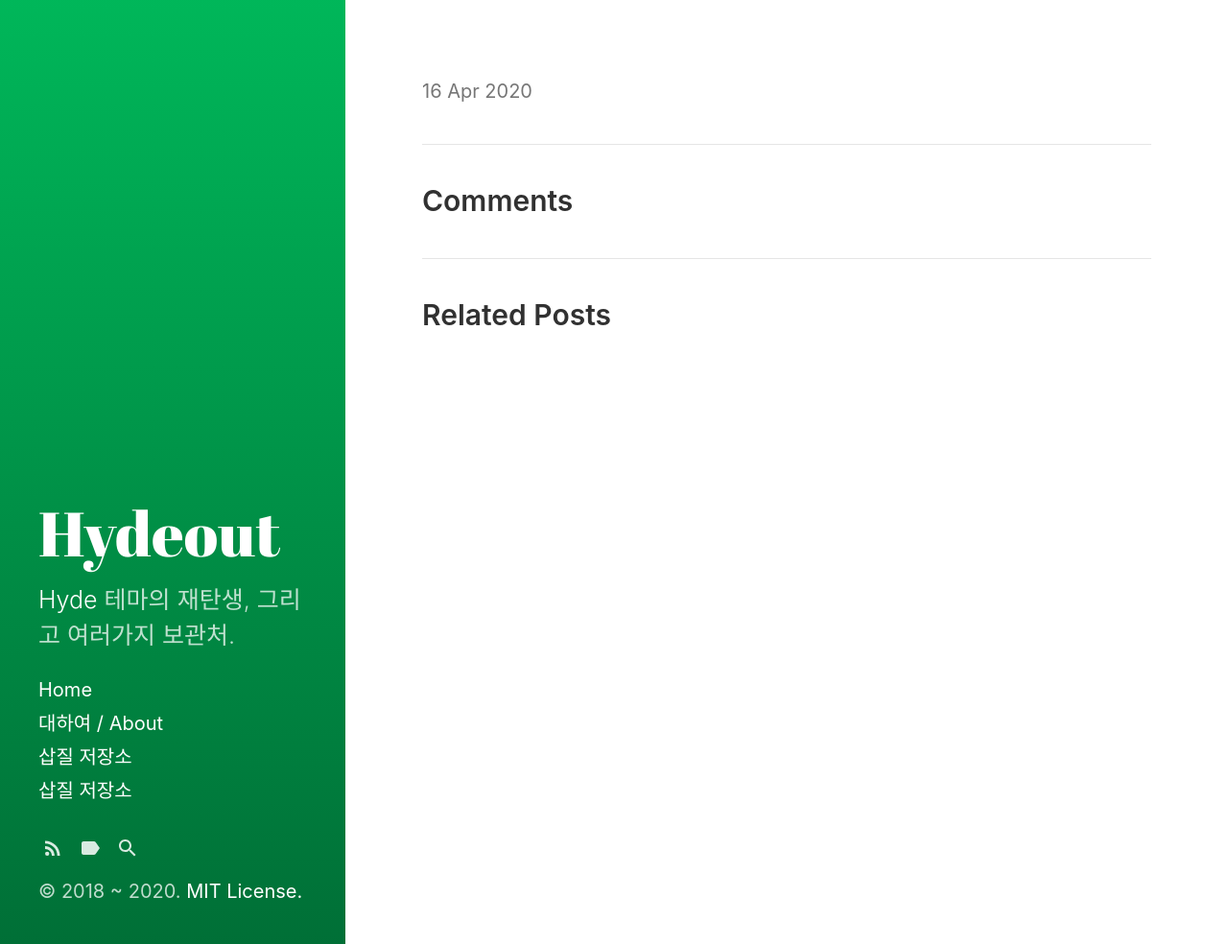
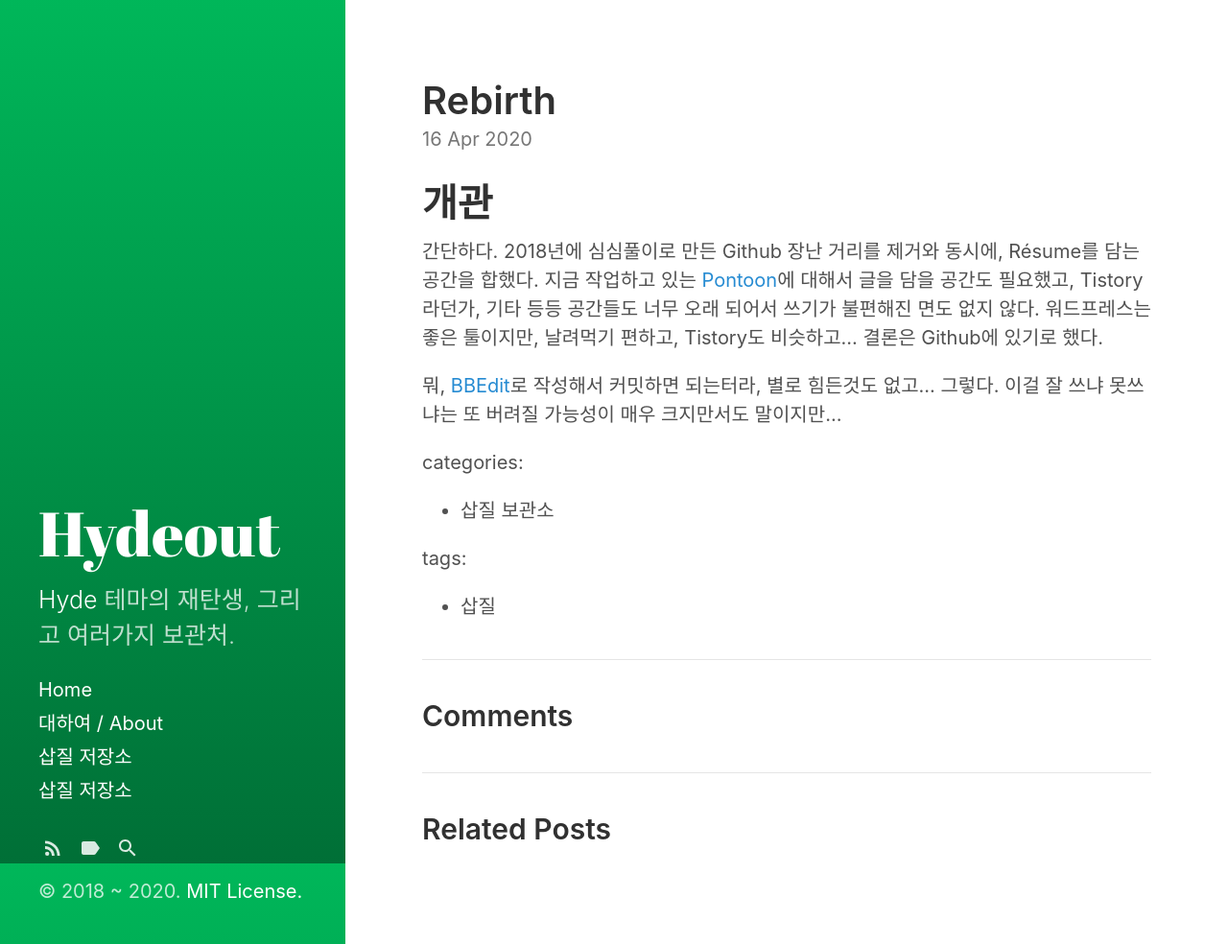
Before and after one commit to readingsnail/readingsnail.github.io, a Jekyll site: the page built from _posts/2020-04-16-Rebirth.md, in a window 1280 px wide and 984 px high. Shown: the whole window at 96% size. Built offline with Jekyll 4.4.1, drawn with Linux system fonts in a browser that asks for light colours; our own code applies the rules of GitHub Pages for plain Markdown files; part of the change alters nothing that is shown.

Commit message:
edit file

```diff
--- a/_posts/2020-04-16-Rebirth.md
+++ b/_posts/2020-04-16-Rebirth.md
@@ -1,7 +1,3 @@
----
-layout: post
-title: 새로운 시작
-
 개관
 ======
 간단하다. 2018년에 심심풀이로 만든 Github 장난 거리를 제거와 동시에, Résume를 담는 공간을 합했다. 지금 작업하고 있는 [Pontoon](https://github.com/mozilla/pontoon/)에 대해서 글을 담을 공간도 필요했고, Tistory 라던가, 기타 등등 공간들도 너무 오래 되어서 쓰기가 불편해진 면도 없지 않다. 워드프레스는 좋은 툴이지만, 날려먹기 편하고, Tistory도 비슷하고... 결론은 Github에 있기로 했다.
@@ -13,5 +9,3 @@ categories:
 
 tags:
  - 삽질
-
----
```
